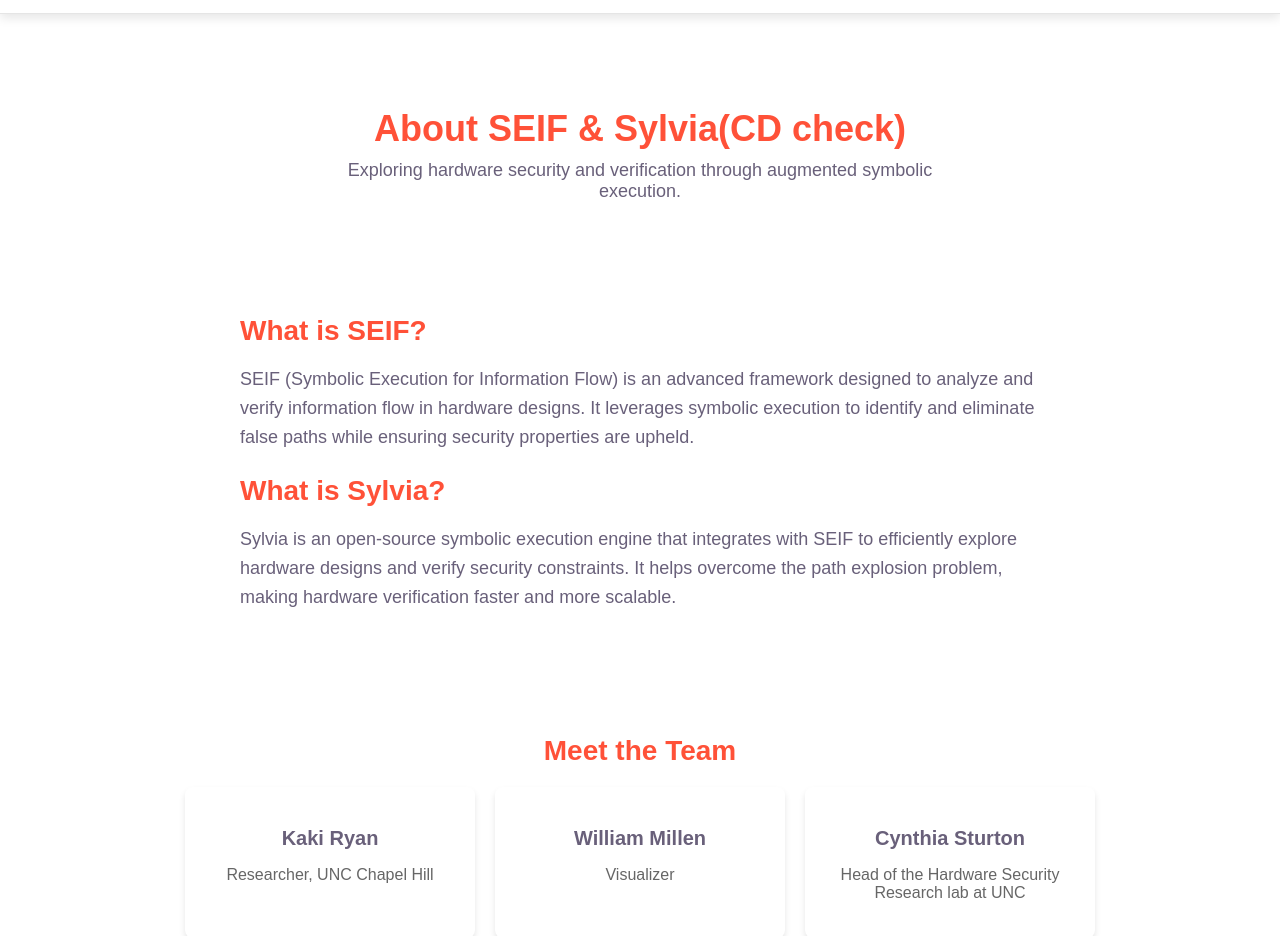
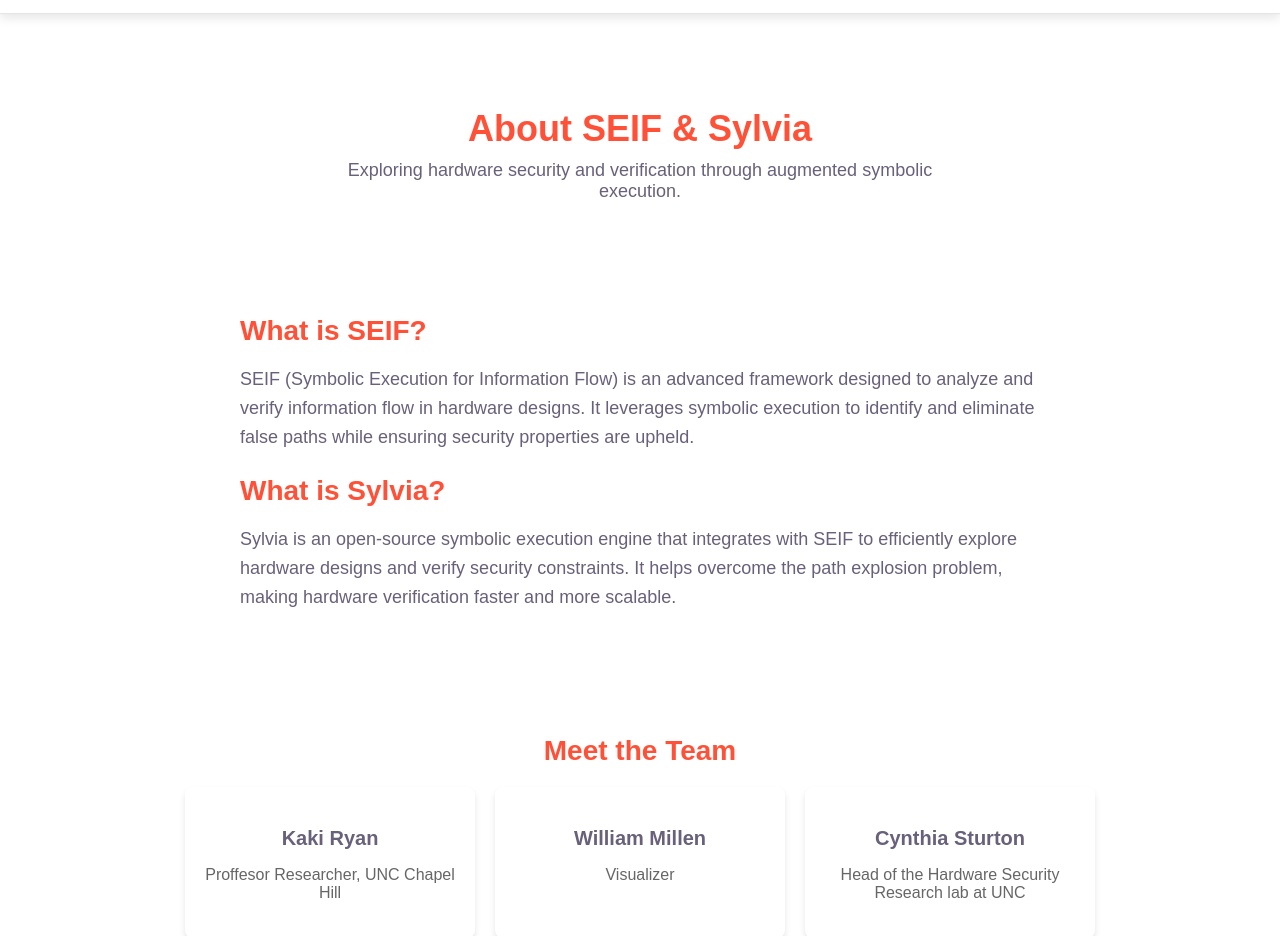
Before and after one commit to HWSec-UNC/verviz, a React (Vite) app in the folder frontend/: page /about in a window 1280 px wide. Shown: the part 76-1012 px from the top of the page. Built offline with nearby package versions, Linux system fonts and the light colour scheme.

Commit message:
Prepping bor backend cd

```diff
--- a/frontend/src/pages/About.jsx
+++ b/frontend/src/pages/About.jsx
@@ -5,7 +5,7 @@
     <div className="about-container">
       {/* Hero Section */}
       <header className="hero-section">
-        <h1>About SEIF & Sylvia(CD check)</h1>
+        <h1>About SEIF & Sylvia</h1>
         <p>
           Exploring hardware security and verification through augmented symbolic execution.
         </p>
@@ -35,7 +35,7 @@
         <h2>Meet the Team</h2>
         <div className="team-grid">
           {[
-            { name: "Kaki Ryan", role: "Researcher, UNC Chapel Hill" },
+            { name: "Kaki Ryan", role: "Proffesor Researcher, UNC Chapel Hill" },
             { name: "William Millen", role: "Visualizer" },
             { name: "Cynthia Sturton", role: "Head of the Hardware Security Research lab at UNC" }
           ].map((person, index) => (
```
Also changed, not shown: 2 other files (tests, documents, lock files or other folders).
